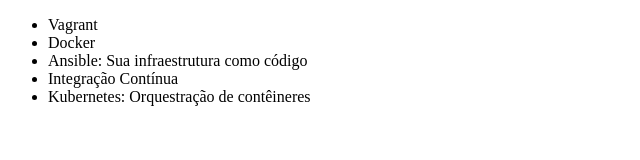
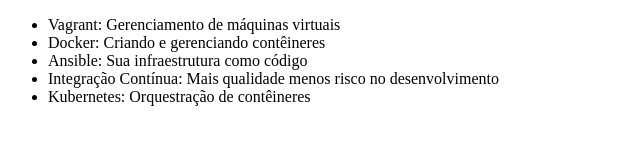
Before and after one commit to narcisooliveira/alura, a plain HTML site: page index.html in a window 1280 px wide. Shown: the whole page, without its empty margins (0-640 px from the left). Drawn offline with Linux system fonts and the light colour scheme.

Commit message:
Alterando nome de cursos

```diff
--- a/index.html
+++ b/index.html
@@ -6,10 +6,10 @@
 </head>
 <body>
     <ul>
-        <li>Vagrant</li>
-        <li>Docker</li>
+        <li>Vagrant: Gerenciamento de máquinas virtuais</li>
+        <li>Docker: Criando e gerenciando contêineres</li>
         <li>Ansible: Sua infraestrutura como código</li>
-        <li>Integração Contínua</li>
+        <li>Integração Contínua: Mais qualidade menos risco no desenvolvimento</li>
         <li>Kubernetes: Orquestração de contêineres</li>
     </ul>
 </body>
```
